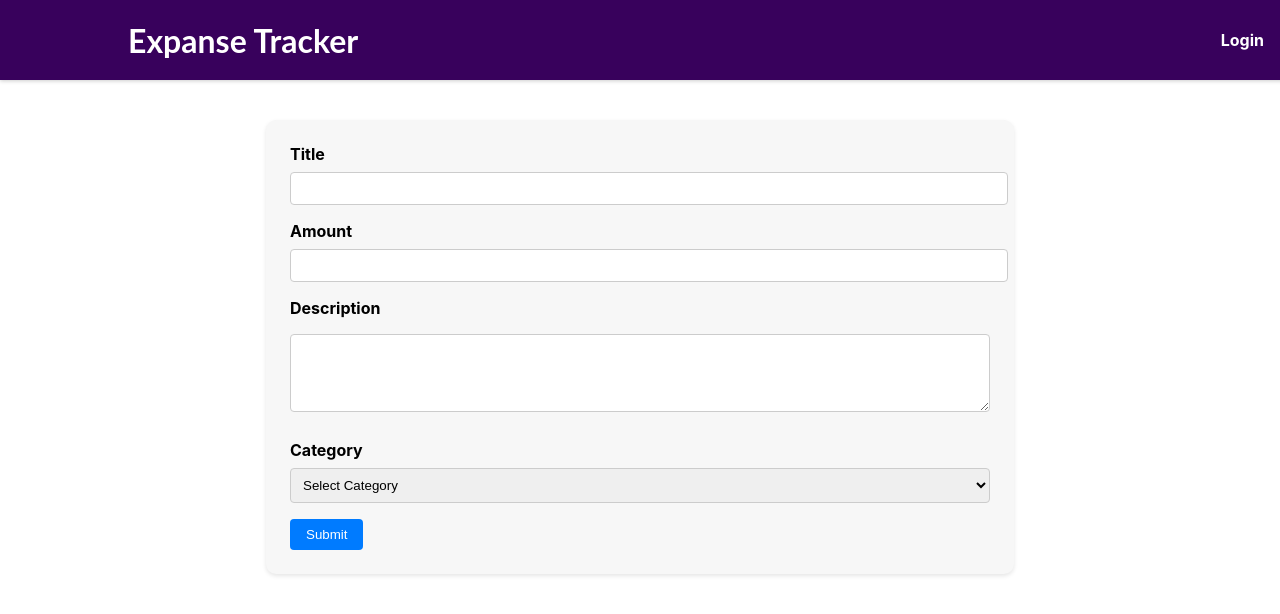
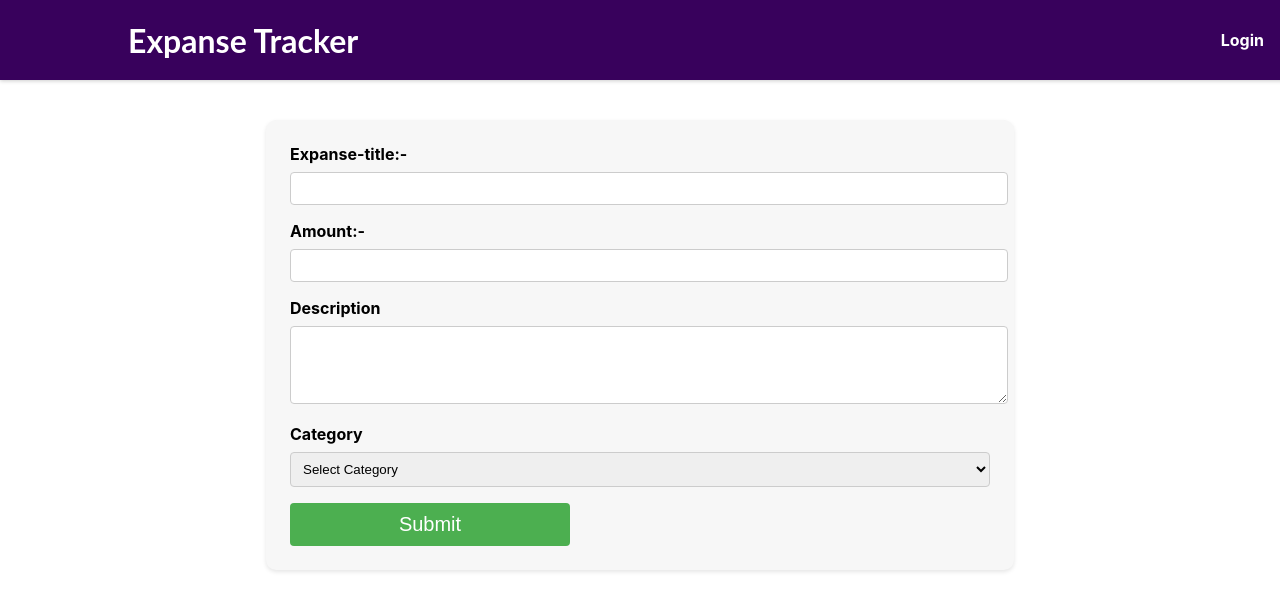
Before and after one commit to kbikash845/expanse-tracker, a React (Create React App) app: page / in a window 1280 px wide. Shown: the top 614 px of the page. Built offline with nearby package versions, Linux system fonts and the light colour scheme.

Commit message:
some changes in css

```diff
--- a/src/components/Profile/ProfileForm.module.css
+++ b/src/components/Profile/ProfileForm.module.css
@@ -16,7 +16,7 @@
   border-radius: 12px;
 }
 
-#fname,textarea {
+#fname {
   width: 80%;
   padding: 12px 20px;
   margin: 8px 0;
--- a/src/components/StartingPage/ExpanseSubmitDetails.css
+++ b/src/components/StartingPage/ExpanseSubmitDetails.css
@@ -1,7 +1,7 @@
 .details-container {
-    max-width: 700px;
+    max-width: 720px;
     margin: 40px auto;
-    padding: 1.5rem;
+    padding: 0.5rem;
     background-color: #f7f7f7;
     box-shadow: 0px 2px 4px rgba(0, 0, 0, 0.1);
     border-radius: 10px;
@@ -18,12 +18,15 @@
 
   .detail-label {
     font-weight: bold;
-    margin-right: 1rem;
+    margin-right:0.5rem;
   }
 
   .detail-value {
     flex-grow: 1;
-    margin-right: 1rem;
+    margin-right: 0.4rem;
+    font-size: 18px;
+    /* color: aliceblue; */
+    font-weight: 400;
   }
 
   .detail-list{
--- a/src/components/StartingPage/ExpanseSubmitDetails.js
+++ b/src/components/StartingPage/ExpanseSubmitDetails.js
@@ -11,16 +11,16 @@ function ExpanseSubmitDetails({expenseData,onDelete, onEdit}) {
 
       <ul className="detail-list">
         <li>
-          <span className="detail-label">Title:</span>
-          <span className="detail-value">{expenseData.title}</span>
+          <span className="detail-label">ExpanseName:</span>
+          <span className="detail-value">{expenseData.title} ,</span>
 
 
-          <span className="detail-label">Amount:</span>
-          <span className="detail-value">{expenseData.amount}</span>
+          <span className="detail-label">Amount:-</span>
+          <span className="detail-value"> ${expenseData.amount} ,</span>
 
 
-          <span className="detail-label">Description:</span>
-          <span className="detail-value">{expenseData.description}</span>
+          <span className="detail-label">Description:-</span>
+          <span className="detail-value">{expenseData.description} </span>
 
           <span className="detail-value"><button onClick={onEdit}>Edit</button></span>
           <span className="detail-value"><button onClick={onDelete}>Delete</button></span>
--- a/src/components/StartingPage/StartingPageContent.css
+++ b/src/components/StartingPage/StartingPageContent.css
@@ -40,6 +40,19 @@
     background-color: #0056b3;
   }
 
+  .btnsubmit{
+    width: 40%;
+    background-color: #4CAF50;
+    color: white;
+    padding: 10px 10px;
+    /* margin: 8px 0; */
+    border: none;
+    border-radius: 4px;
+    cursor: pointer;
+    text-align: center;
+    font-size: 20px;
+  }
+
   /* Media Query for Mobile Devices */
 @media (max-width: 600px) {
     .container {
@@ -47,3 +60,11 @@
       padding: 1rem; /* Reduce padding for smaller screens */
     }
   }
+  @media (max-width: 600px) {
+    input,
+  textarea,
+  select {
+      width: 80%; /* Adjust margin for smaller screens */
+       /* Reduce padding for smaller screens */
+    }
+  }
--- a/src/components/StartingPage/StartingPageContent.js
+++ b/src/components/StartingPage/StartingPageContent.js
@@ -115,12 +115,12 @@ const StartingPageContent = () => {
     <div className="container">
     <form onSubmit={submitHandler}>
       <div className="form-control">
-        <label>Title</label>
-        <input type="text" value={title} onChange={(e) => setTitle(e.target.value)} />
+        <label> Expanse-title:-</label>
+        <input type="text" value={title} onChange={(e) => setTitle(e.target.value)}  required/>
       </div>
       <div className="form-control">
-        <label>Amount</label>
-        <input type="number" value={amount} onChange={(e) => setAmount(e.target.value)} />
+        <label>Amount:-</label>
+        <input type="number" value={amount} onChange={(e) => setAmount(e.target.value)} required />
       </div>
       <div className="form-control">
         <label>Description</label>
@@ -128,15 +128,17 @@ const StartingPageContent = () => {
       </div>
       <div className="form-control">
         <label>Category</label>
-        <select value={category} onChange={(e) => setCategory(e.target.value)}>
+        <select value={category} onChange={(e) => setCategory(e.target.value)} required>
           <option value="">Select Category</option>
           <option value="salary">Salary</option>
           <option value="petrol">Petrol</option>
           <option value="diesel">Diesel</option>
+          <option value="vegetable">vegetables</option>
+          <option value="grocery">grocery</option>
         </select>
       </div>
       <div className="form-actions">
-        <button type="submit">Submit</button>
+        <button type="submit" className='btnsubmit'>Submit</button>
       </div>
     </form>
     </div>
```
